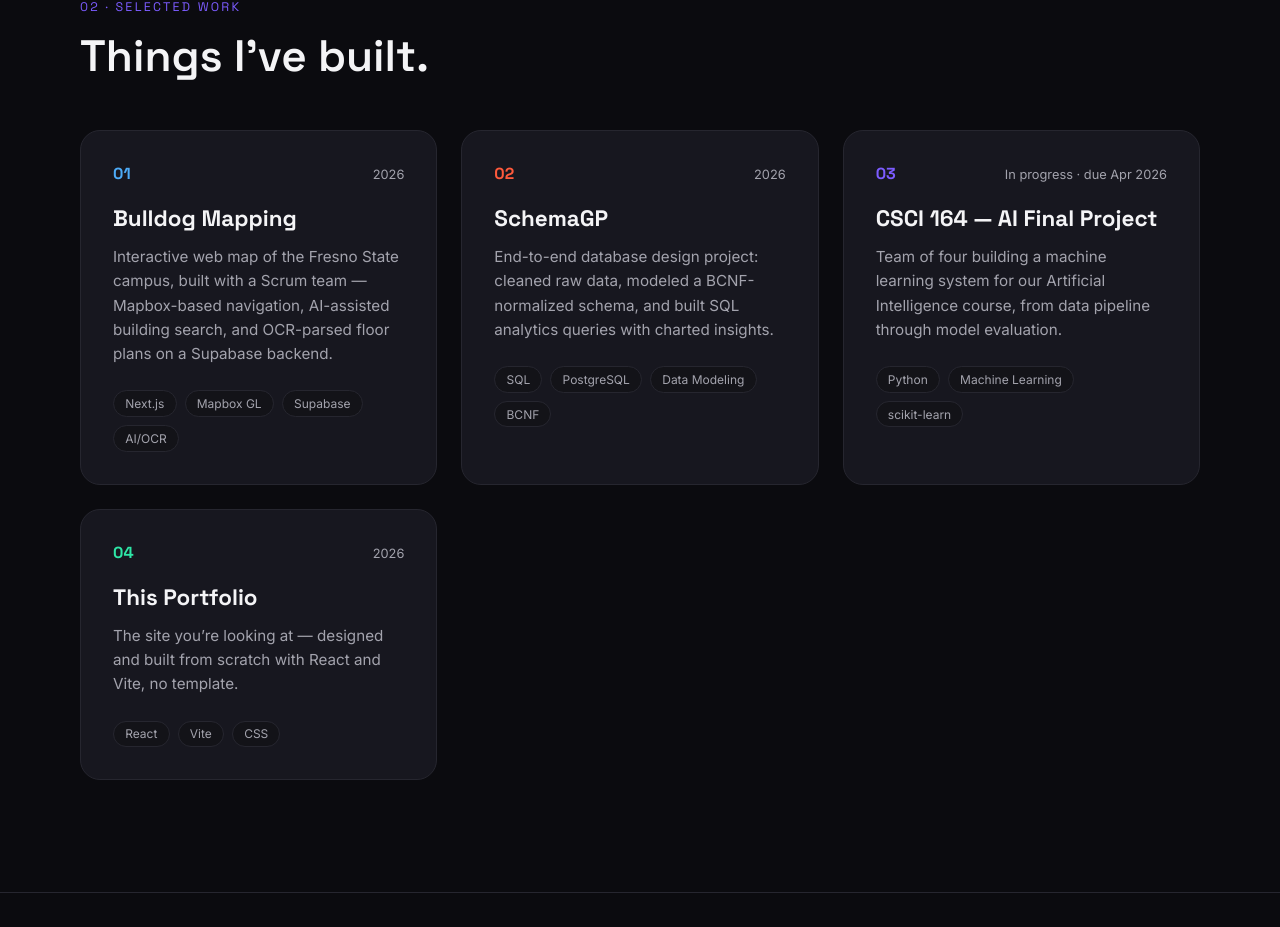
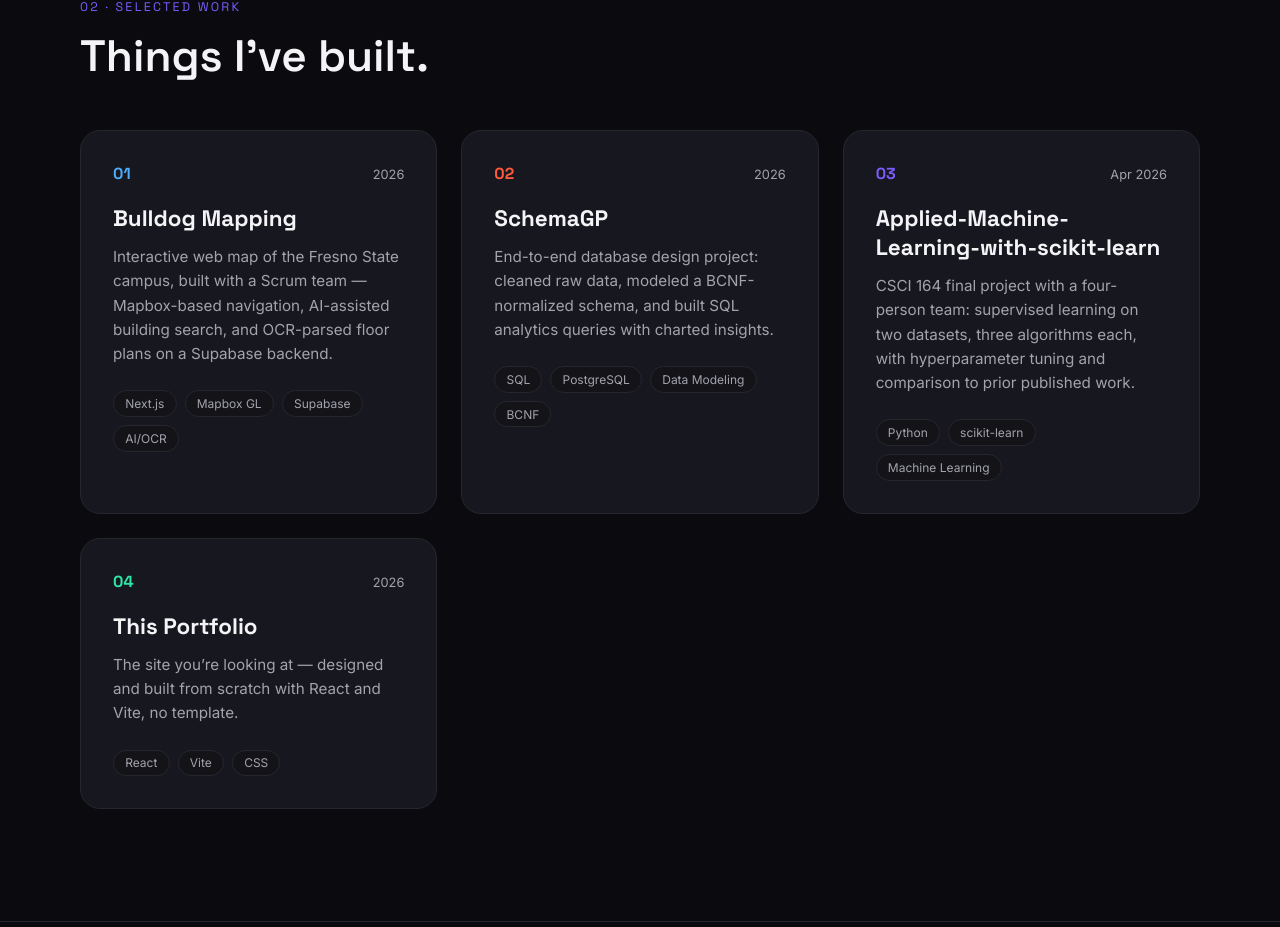
Before and after one commit to malaviatanay/Portfolio, a React (Vite) app: page / in a window 1280 px wide. Shown: the part 1457-2384 px from the top of the page. Built offline with nearby package versions, Linux system fonts and the light colour scheme.

Commit message:
Link CSCI 164 project to its repo and rename it

```diff
--- a/src/App.jsx
+++ b/src/App.jsx
@@ -28,12 +28,12 @@ const PROJECTS = [
     accent: 'var(--accent)',
   },
   {
-    title: 'CSCI 164 — AI Final Project',
+    title: 'Applied-Machine-Learning-with-scikit-learn',
     blurb:
-      'Team of four building a machine learning system for our Artificial Intelligence course, from data pipeline through model evaluation.',
-    tags: ['Python', 'Machine Learning', 'scikit-learn'],
-    year: 'In progress · due Apr 2026',
-    href: '#',
+      'CSCI 164 final project with a four-person team: supervised learning on two datasets, three algorithms each, with hyperparameter tuning and comparison to prior published work.',
+    tags: ['Python', 'scikit-learn', 'Machine Learning'],
+    year: 'Apr 2026',
+    href: 'https://github.com/malaviatanay/Applied-Machine-Learning-with-scikit-learn',
     accent: 'var(--accent-2)',
   },
   {
```
